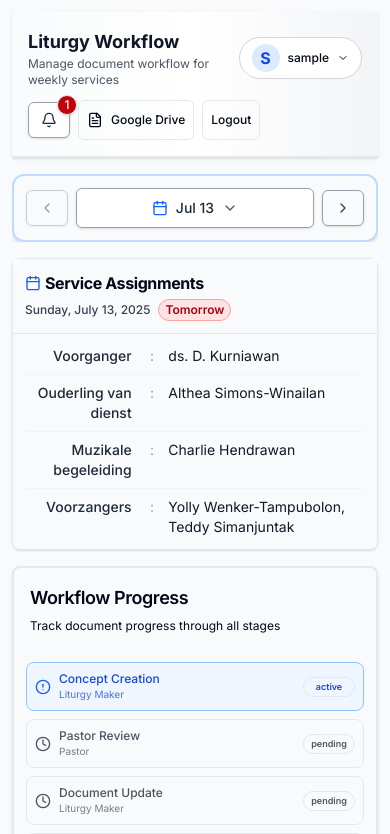
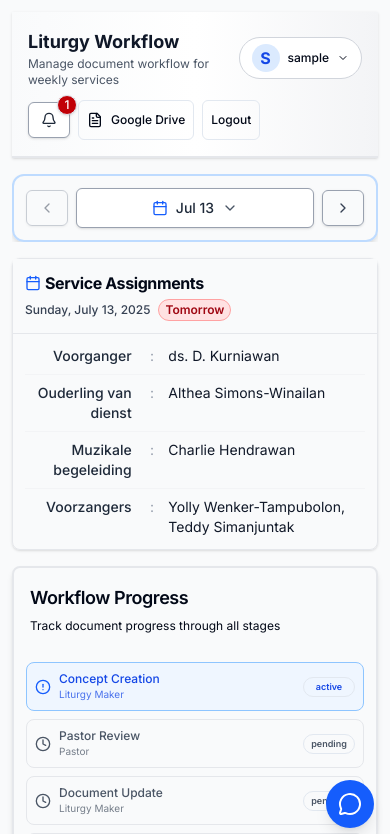
Before and after one commit to noturnachs/gkin, a React (Vite) app: page / in a window 390 px wide. Shown: the top 834 px of the page. Built offline with nearby package versions, Linux system fonts and the light colour scheme; sample sign-in values are in the browser's storage.

Commit message:
update chat on mobile

```diff
--- a/src/App.jsx
+++ b/src/App.jsx
@@ -19,6 +19,7 @@ import {
   AlertCircle,
   Edit,
   Clock,
+  MessageCircle,
 } from "lucide-react";
 import { WorkflowBoard } from "./components/workflow-board";
 import { WeekSelector } from "./components/week-selector";
@@ -56,7 +57,7 @@ function App() {
   });
   const [selectedRole, setSelectedRole] = useState("liturgy");
   const [selectedWeek, setSelectedWeek] = useState(getDefaultSelectedWeek());
-  const [showChat, setShowChat] = useState(false);
+  const [showChat, setShowChat] = useState(true); // Change from false to true
   const [showDocumentCreator, setShowDocumentCreator] = useState(false);
   const [welcomeBannerDismissed, setWelcomeBannerDismissed] = useState(false);
   const [showMobileMenu, setShowMobileMenu] = useState(false);
@@ -222,12 +223,10 @@ function App() {
             />
           )}
 
-        {/* Mobile Chat Toggle */}
-        {showChat && (
-          <div className="md:hidden mb-4">
-            <GlobalChat />
-          </div>
-        )}
+        {/* Mobile Chat - Always visible */}
+        <div className="md:hidden">
+          <GlobalChat />
+        </div>
 
         {/* Main Content - Responsive Layout */}
         <div className="grid grid-cols-1 lg:grid-cols-3 gap-4 md:gap-6">
--- a/src/components/global-chat.jsx
+++ b/src/components/global-chat.jsx
@@ -1,17 +1,68 @@
 import { useState, useRef, useEffect } from "react";
-import { Send, AtSign, User, Clock } from "lucide-react";
+import {
+  Send,
+  AtSign,
+  User,
+  Clock,
+  MessageCircle,
+  ChevronDown,
+  ChevronUp,
+  X,
+} from "lucide-react";
 import { Button } from "./ui/button";
-import { Card, CardContent, CardHeader, CardTitle, CardDescription } from "./ui/card";
+import {
+  Card,
+  CardContent,
+  CardHeader,
+  CardTitle,
+  CardDescription,
+} from "./ui/card";
 import { Badge } from "./ui/badge";
 
 // Sample user data
 const users = [
-  { id: 1, name: "John Doe", role: "liturgy", email: "john@example.com", avatar: "https://i.pravatar.cc/150?img=1" },
-  { id: 2, name: "Jane Smith", role: "pastor", email: "jane@example.com", avatar: "https://i.pravatar.cc/150?img=2" },
-  { id: 3, name: "Mike Johnson", role: "translation", email: "mike@example.com", avatar: "https://i.pravatar.cc/150?img=3" },
-  { id: 4, name: "Sarah Williams", role: "beamer", email: "sarah@example.com", avatar: "https://i.pravatar.cc/150?img=4" },
-  { id: 5, name: "David Brown", role: "music", email: "david@example.com", avatar: "https://i.pravatar.cc/150?img=5" },
-  { id: 6, name: "Lisa Davis", role: "beamer", email: "lisa@example.com", avatar: "https://i.pravatar.cc/150?img=6" },
+  {
+    id: 1,
+    name: "John Doe",
+    role: "liturgy",
+    email: "john@example.com",
+    avatar: "https://i.pravatar.cc/150?img=1",
+  },
+  {
+    id: 2,
+    name: "Jane Smith",
+    role: "pastor",
+    email: "jane@example.com",
+    avatar: "https://i.pravatar.cc/150?img=2",
+  },
+  {
+    id: 3,
+    name: "Mike Johnson",
+    role: "translation",
+    email: "mike@example.com",
+    avatar: "https://i.pravatar.cc/150?img=3",
+  },
+  {
+    id: 4,
+    name: "Sarah Williams",
+    role: "beamer",
+    email: "sarah@example.com",
+    avatar: "https://i.pravatar.cc/150?img=4",
+  },
+  {
+    id: 5,
+    name: "David Brown",
+    role: "music",
+    email: "david@example.com",
+    avatar: "https://i.pravatar.cc/150?img=5",
+  },
+  {
+    id: 6,
+    name: "Lisa Davis",
+    role: "beamer",
+    email: "lisa@example.com",
+    avatar: "https://i.pravatar.cc/150?img=6",
+  },
 ];
 
 // Sample messages
@@ -41,24 +92,82 @@ const initialMessages = [
 
 // Enhanced role colors mapping with better contrast
 const roleColors = {
-  liturgy: { bg: "bg-blue-600", text: "text-blue-800", light: "bg-blue-50", border: "border-blue-200" },
-  pastor: { bg: "bg-purple-600", text: "text-purple-800", light: "bg-purple-50", border: "border-purple-200" },
-  translation: { bg: "bg-green-600", text: "text-green-800", light: "bg-green-50", border: "border-green-200" },
-  beamer: { bg: "bg-orange-600", text: "text-orange-800", light: "bg-orange-50", border: "border-orange-200" },
-  music: { bg: "bg-pink-600", text: "text-pink-800", light: "bg-pink-50", border: "border-pink-200" },
+  liturgy: {
+    bg: "bg-blue-600",
+    text: "text-blue-800",
+    light: "bg-blue-50",
+    border: "border-blue-200",
+  },
+  pastor: {
+    bg: "bg-purple-600",
+    text: "text-purple-800",
+    light: "bg-purple-50",
+    border: "border-purple-200",
+  },
+  translation: {
+    bg: "bg-green-600",
+    text: "text-green-800",
+    light: "bg-green-50",
+    border: "border-green-200",
+  },
+  beamer: {
+    bg: "bg-orange-600",
+    text: "text-orange-800",
+    light: "bg-orange-50",
+    border: "border-orange-200",
+  },
+  music: {
+    bg: "bg-pink-600",
+    text: "text-pink-800",
+    light: "bg-pink-50",
+    border: "border-pink-200",
+  },
 };
 
-export function GlobalChat({ currentUser = users[0] }) {
+export function GlobalChat({
+  currentUser = users[0],
+  defaultExpanded = false,
+}) {
   const [messages, setMessages] = useState(initialMessages);
   const [newMessage, setNewMessage] = useState("");
   const [showMentionSuggestions, setShowMentionSuggestions] = useState(false);
   const [mentionSearch, setMentionSearch] = useState("");
   const [mentionPosition, setMentionPosition] = useState(0);
   const [filteredSuggestions, setFilteredSuggestions] = useState([]);
+  const [isExpanded, setIsExpanded] = useState(() => {
+    // Try to get from localStorage first
+    const savedState = localStorage.getItem("chatExpanded");
+    return savedState !== null ? JSON.parse(savedState) : defaultExpanded;
+  });
+  const [unreadCount, setUnreadCount] = useState(0);
+  const [isMobileView, setIsMobileView] = useState(false);
   const chatEndRef = useRef(null);
   const inputRef = useRef(null);
+  const chatContainerRef = useRef(null);
 
-  // Scroll to bottom when messages change, but only within the chat container
+  // Check if mobile view on mount and window resize
+  useEffect(() => {
+    const checkMobileView = () => {
+      setIsMobileView(window.innerWidth < 768);
+    };
+
+    // Initial check
+    checkMobileView();
+
+    // Add resize listener
+    window.addEventListener("resize", checkMobileView);
+
+    return () => {
+      window.removeEventListener("resize", checkMobileView);
+    };
+  }, []);
+
+  // Update localStorage when expanded state changes
+  useEffect(() => {
+    localStorage.setItem("chatExpanded", JSON.stringify(isExpanded));
+  }, [isExpanded]);
+
+  // Scroll to bottom when messages change
   useEffect(() => {
     if (chatEndRef.current) {
       const chatContainer = chatEndRef.current.parentElement;
@@ -68,6 +177,22 @@ export function GlobalChat({ currentUser = users[0] }) {
     }
   }, [messages]);
 
+  // Toggle chat expansion
+  const toggleChat = () => {
+    setIsExpanded(!isExpanded);
+    if (!isExpanded) {
+      setUnreadCount(0); // Reset unread count when opening
+      setTimeout(() => {
+        if (chatEndRef.current) {
+          const chatContainer = chatEndRef.current.parentElement;
+          if (chatContainer) {
+            chatContainer.scrollTop = chatContainer.scrollHeight;
+          }
+        }
+      }, 100);
+    }
+  };
+
   // Handle input changes and detect @ mentions
   const handleInputChange = (e) => {
     const value = e.target.value;
@@ -75,7 +200,10 @@ export function GlobalChat({ currentUser = users[0] }) {
 
     // Check for @ mentions
     const lastAtSymbolIndex = value.lastIndexOf("@");
-    if (lastAtSymbolIndex !== -1 && lastAtSymbolIndex > value.lastIndexOf(" ")) {
+    if (
+      lastAtSymbolIndex !== -1 &&
+      lastAtSymbolIndex > value.lastIndexOf(" ")
+    ) {
       setShowMentionSuggestions(true);
       setMentionPosition(lastAtSymbolIndex);
       const searchText = value.substring(lastAtSymbolIndex + 1).toLowerCase();
@@ -86,21 +214,22 @@ export function GlobalChat({ currentUser = users[0] }) {
 
       // First check for role matches
       const roles = ["liturgy", "pastor", "translation", "beamer", "music"];
-      const matchingRoles = roles.filter(role =>
+      const matchingRoles = roles.filter((role) =>
         role.toLowerCase().includes(searchText)
       );
 
-      matchingRoles.forEach(role => {
+      matchingRoles.forEach((role) => {
         suggestions.push({ type: "role", value: role });
       });
 
       // Then check for user matches
-      const matchingUsers = users.filter(user =>
+      const matchingUsers = users.filter(
+        (user) =>
           user.name.toLowerCase().includes(searchText) ||
           user.role.toLowerCase().includes(searchText)
       );
 
-      matchingUsers.forEach(user => {
+      matchingUsers.forEach((user) => {
         suggestions.push({ type: "user", value: user });
       });
 
@@ -121,7 +250,9 @@ export function GlobalChat({ currentUser = users[0] }) {
       mentionText = `@${suggestion.value.name} `;
     }
 
-    const afterMention = newMessage.substring(mentionPosition + mentionSearch.length + 1);
+    const afterMention = newMessage.substring(
+      mentionPosition + mentionSearch.length + 1
+    );
 
     setNewMessage(beforeMention + mentionText + afterMention);
     setShowMentionSuggestions(false);
@@ -164,13 +295,17 @@ export function GlobalChat({ currentUser = users[0] }) {
   // Format timestamp
   const formatTime = (timestamp) => {
     const date = new Date(timestamp);
-    return date.toLocaleTimeString([], { hour: '2-digit', minute: '2-digit' });
+    return date.toLocaleTimeString([], { hour: "2-digit", minute: "2-digit" });
   };
 
   // Format date for message groups
   const formatDate = (timestamp) => {
     const date = new Date(timestamp);
-    return date.toLocaleDateString([], { weekday: 'long', month: 'long', day: 'numeric' });
+    return date.toLocaleDateString([], {
+      weekday: "long",
+      month: "long",
+      day: "numeric",
+    });
   };
 
   // Group messages by date
@@ -200,21 +335,83 @@ export function GlobalChat({ currentUser = users[0] }) {
     });
   };
 
+  // Mobile chat UI
   return (
-    <Card className="border border-gray-200 shadow-sm h-[400px] md:h-[500px] flex flex-col">
-      <CardHeader className="border-b border-gray-200 pb-3 bg-gray-50">
+    <div
+      ref={chatContainerRef}
+      className={`fixed z-50 transition-all duration-300 ease-in-out
+    ${
+      isMobileView
+        ? isExpanded
+          ? "inset-0 h-full bg-white"
+          : "bottom-0 right-0 w-auto h-auto bg-transparent"
+        : isExpanded
+        ? "bottom-4 right-4 w-96 h-[500px] rounded-lg shadow-xl bg-white"
+        : "bottom-4 right-4 w-auto h-auto bg-transparent"
+    }`}
+    >
+      {!isExpanded ? (
+        // Collapsed chat button
+        <div className="flex items-end justify-end p-4">
+          <button
+            onClick={toggleChat}
+            className="relative bg-blue-600 hover:bg-blue-700 text-white rounded-full p-3 shadow-lg flex items-center justify-center"
+          >
+            <MessageCircle className="w-6 h-6" />
+            {unreadCount > 0 && (
+              <span className="absolute -top-1 -right-1 bg-red-500 text-white text-xs rounded-full w-5 h-5 flex items-center justify-center">
+                {unreadCount}
+              </span>
+            )}
+          </button>
+        </div>
+      ) : (
+        // Expanded chat
+        <Card className="h-full flex flex-col shadow-xl border border-gray-300 rounded-t-lg md:rounded-lg overflow-hidden">
+          {/* Mobile header with close button */}
+          {isMobileView && (
+            <div className="bg-blue-600 text-white px-4 py-3 flex items-center justify-between">
+              <div className="flex items-center gap-2">
+                <AtSign className="w-5 h-5" />
+                <h2 className="font-medium">General Chat</h2>
+              </div>
+              <Button
+                variant="ghost"
+                size="sm"
+                className="h-8 w-8 p-0 rounded-full text-white hover:bg-blue-700"
+                onClick={toggleChat}
+              >
+                <X className="h-5 w-5" />
+              </Button>
+            </div>
+          )}
+
+          {/* Desktop header */}
+          {!isMobileView && (
+            <CardHeader className="border-b border-gray-200 pb-3 bg-gray-50 flex-shrink-0">
+              <div className="flex items-center justify-between">
                 <CardTitle className="text-gray-900 flex items-center gap-2">
                   <div className="p-1.5 rounded-full bg-blue-100">
                     <AtSign className="w-4 h-4 text-blue-700" />
                   </div>
                   General Chat
                 </CardTitle>
+                <Button
+                  variant="ghost"
+                  size="sm"
+                  className="h-8 w-8 p-0 rounded-full"
+                  onClick={toggleChat}
+                >
+                  <ChevronDown className="h-5 w-5" />
+                </Button>
+              </div>
               <CardDescription className="text-gray-600">
                 Use @role or @name to notify team members
               </CardDescription>
             </CardHeader>
+          )}
 
-      <CardContent className="flex-1 overflow-y-auto p-0">
+          <CardContent className="flex-1 overflow-y-auto p-0 bg-gray-50">
             <div className="p-3 md:p-4 space-y-4 md:space-y-6">
               {Object.entries(groupedMessages).map(([date, dateMessages]) => (
                 <div key={date} className="space-y-4">
@@ -227,7 +424,11 @@ export function GlobalChat({ currentUser = users[0] }) {
                   {dateMessages.map((message) => (
                     <div
                       key={message.id}
-                  className={`flex gap-2 md:gap-3 ${message.sender.id === currentUser.id ? 'justify-end' : ''}`}
+                      className={`flex gap-2 md:gap-3 ${
+                        message.sender.id === currentUser.id
+                          ? "justify-end"
+                          : ""
+                      }`}
                     >
                       {message.sender.id !== currentUser.id && (
                         <div className="w-8 h-8 md:w-9 md:h-9 rounded-full overflow-hidden flex-shrink-0 border-2 border-white shadow-sm">
@@ -242,47 +443,61 @@ export function GlobalChat({ currentUser = users[0] }) {
                       <div
                         className={`max-w-[75%] md:max-w-[70%] ${
                           message.sender.id === currentUser.id
-                        ? 'bg-blue-600 text-white rounded-t-lg rounded-bl-lg shadow-sm'
-                        : 'bg-white text-gray-800 rounded-t-lg rounded-br-lg border border-gray-200 shadow-sm'
+                            ? "bg-blue-600 text-white rounded-t-lg rounded-bl-lg shadow-sm"
+                            : "bg-white text-gray-800 rounded-t-lg rounded-br-lg border border-gray-200 shadow-sm"
                         } p-3`}
                       >
                         <div className="flex justify-between items-center mb-1.5">
-                      <span className={`text-xs font-medium ${
+                          <span
+                            className={`text-xs font-medium ${
                               message.sender.id === currentUser.id
-                          ? 'text-blue-100'
-                          : 'text-gray-700'
-                      }`}>
-                        {message.sender.id === currentUser.id ? 'You' : message.sender.name}
-                        <span className={`text-xs ml-1 ${
+                                ? "text-blue-100"
+                                : "text-gray-700"
+                            }`}
+                          >
+                            {message.sender.id === currentUser.id
+                              ? "You"
+                              : message.sender.name}
+                            <span
+                              className={`text-xs ml-1 ${
                                 message.sender.id === currentUser.id
-                            ? 'text-blue-200'
-                            : 'text-gray-500'
-                        }`}>
+                                  ? "text-blue-200"
+                                  : "text-gray-500"
+                              }`}
+                            >
                               ({message.sender.role})
                             </span>
                           </span>
-                      <span className={`text-xs ${
+                          <span
+                            className={`text-xs ${
                               message.sender.id === currentUser.id
-                          ? 'text-blue-200'
-                          : 'text-gray-500'
-                      } flex items-center gap-1`}>
+                                ? "text-blue-200"
+                                : "text-gray-500"
+                            } flex items-center gap-1`}
+                          >
                             <Clock className="w-3 h-3" />
                             {formatTime(message.timestamp)}
                           </span>
                         </div>
-                    <p className={`text-sm break-words ${
+                        <p
+                          className={`text-sm break-words ${
                             message.sender.id === currentUser.id
-                        ? 'text-white'
-                        : 'text-gray-800'
-                    }`}>
+                              ? "text-white"
+                              : "text-gray-800"
+                          }`}
+                        >
                           {highlightMentions(message.text)}
                         </p>
                         {message.mentions.length > 0 && (
                           <div className="flex flex-wrap gap-1 mt-2">
                             {message.mentions.map((mention, index) => {
-                          const roleColor = roleColors[mention]?.light || "bg-gray-100";
-                          const borderColor = roleColors[mention]?.border || "border-gray-200";
-                          const textColor = roleColors[mention]?.text || "text-gray-800";
+                              const roleColor =
+                                roleColors[mention]?.light || "bg-gray-100";
+                              const borderColor =
+                                roleColors[mention]?.border ||
+                                "border-gray-200";
+                              const textColor =
+                                roleColors[mention]?.text || "text-gray-800";
 
                               return (
                                 <span
@@ -314,7 +529,7 @@ export function GlobalChat({ currentUser = users[0] }) {
             </div>
           </CardContent>
 
-      <div className="p-3 md:p-4 border-t border-gray-200 bg-white relative">
+          <div className="p-3 md:p-4 border-t border-gray-200 bg-white relative flex-shrink-0">
             <div className="flex gap-2">
               <div className="relative flex-1">
                 <input
@@ -324,7 +539,7 @@ export function GlobalChat({ currentUser = users[0] }) {
                   onChange={handleInputChange}
                   placeholder="Type a message..."
                   className="w-full px-4 py-2.5 text-sm md:text-base border border-gray-300 rounded-lg focus:outline-none focus:ring-2 focus:ring-blue-500 focus:border-blue-400 shadow-sm"
-              onKeyDown={(e) => e.key === 'Enter' && sendMessage()}
+                  onKeyDown={(e) => e.key === "Enter" && sendMessage()}
                 />
 
                 {showMentionSuggestions && filteredSuggestions.length > 0 && (
@@ -334,8 +549,10 @@ export function GlobalChat({ currentUser = users[0] }) {
                     </div>
                     {filteredSuggestions.map((suggestion, index) => {
                       if (suggestion.type === "role") {
-                    const roleColor = roleColors[suggestion.value]?.bg || "bg-blue-600";
-                    const lightColor = roleColors[suggestion.value]?.light || "bg-blue-50";
+                        const roleColor =
+                          roleColors[suggestion.value]?.bg || "bg-blue-600";
+                        const lightColor =
+                          roleColors[suggestion.value]?.light || "bg-blue-50";
 
                         return (
                           <div
@@ -343,17 +560,28 @@ export function GlobalChat({ currentUser = users[0] }) {
                             className="p-2.5 hover:bg-gray-50 cursor-pointer flex items-center gap-2 border-b border-gray-100"
                             onClick={() => applyMention(suggestion)}
                           >
-                        <div className={`w-6 h-6 rounded-full ${lightColor} flex items-center justify-center`}>
-                          <div className={`w-3 h-3 rounded-full ${roleColor}`}></div>
+                            <div
+                              className={`w-6 h-6 rounded-full ${lightColor} flex items-center justify-center`}
+                            >
+                              <div
+                                className={`w-3 h-3 rounded-full ${roleColor}`}
+                              ></div>
                             </div>
-                        <span className="font-medium text-gray-800">{suggestion.value}</span>
-                        <Badge variant="outline" className="ml-auto text-xs bg-gray-50 border-gray-200 text-gray-600">
+                            <span className="font-medium text-gray-800">
+                              {suggestion.value}
+                            </span>
+                            <Badge
+                              variant="outline"
+                              className="ml-auto text-xs bg-gray-50 border-gray-200 text-gray-600"
+                            >
                               role
                             </Badge>
                           </div>
                         );
                       } else {
-                    const roleColor = roleColors[suggestion.value.role]?.bg || "bg-blue-600";
+                        const roleColor =
+                          roleColors[suggestion.value.role]?.bg ||
+                          "bg-blue-600";
 
                         return (
                           <div
@@ -369,9 +597,13 @@ export function GlobalChat({ currentUser = users[0] }) {
                               />
                             </div>
                             <div>
-                          <div className="font-medium text-gray-800">{suggestion.value.name}</div>
+                              <div className="font-medium text-gray-800">
+                                {suggestion.value.name}
+                              </div>
                               <div className="text-xs flex items-center gap-1 text-gray-600">
-                            <div className={`w-1.5 h-1.5 rounded-full ${roleColor}`}></div>
+                                <div
+                                  className={`w-1.5 h-1.5 rounded-full ${roleColor}`}
+                                ></div>
                                 {suggestion.value.role}
                               </div>
                             </div>
@@ -391,5 +623,7 @@ export function GlobalChat({ currentUser = users[0] }) {
             </div>
           </div>
         </Card>
+      )}
+    </div>
   );
 }
```
Lines whose indentation alone changed are shown as unchanged.
